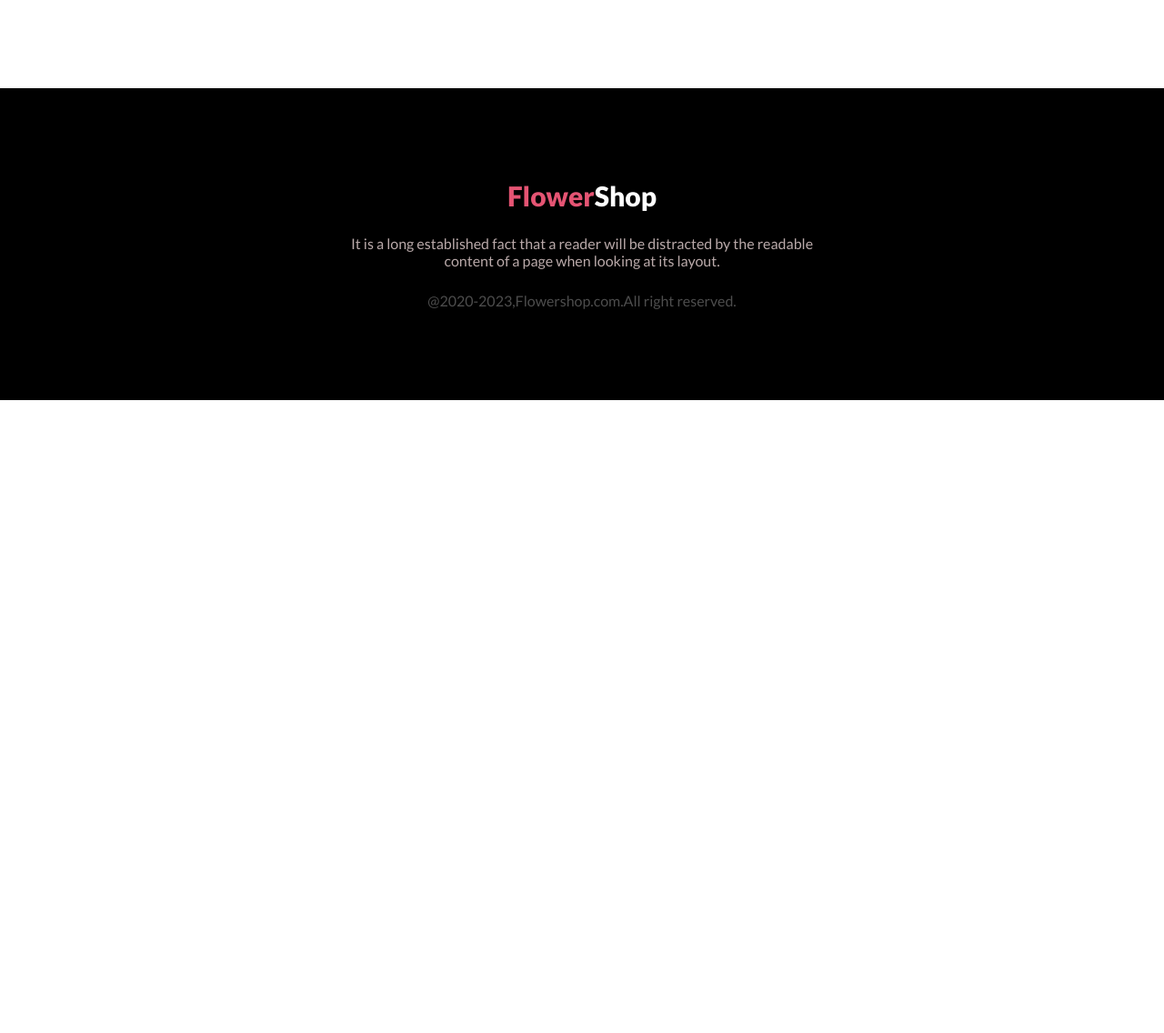
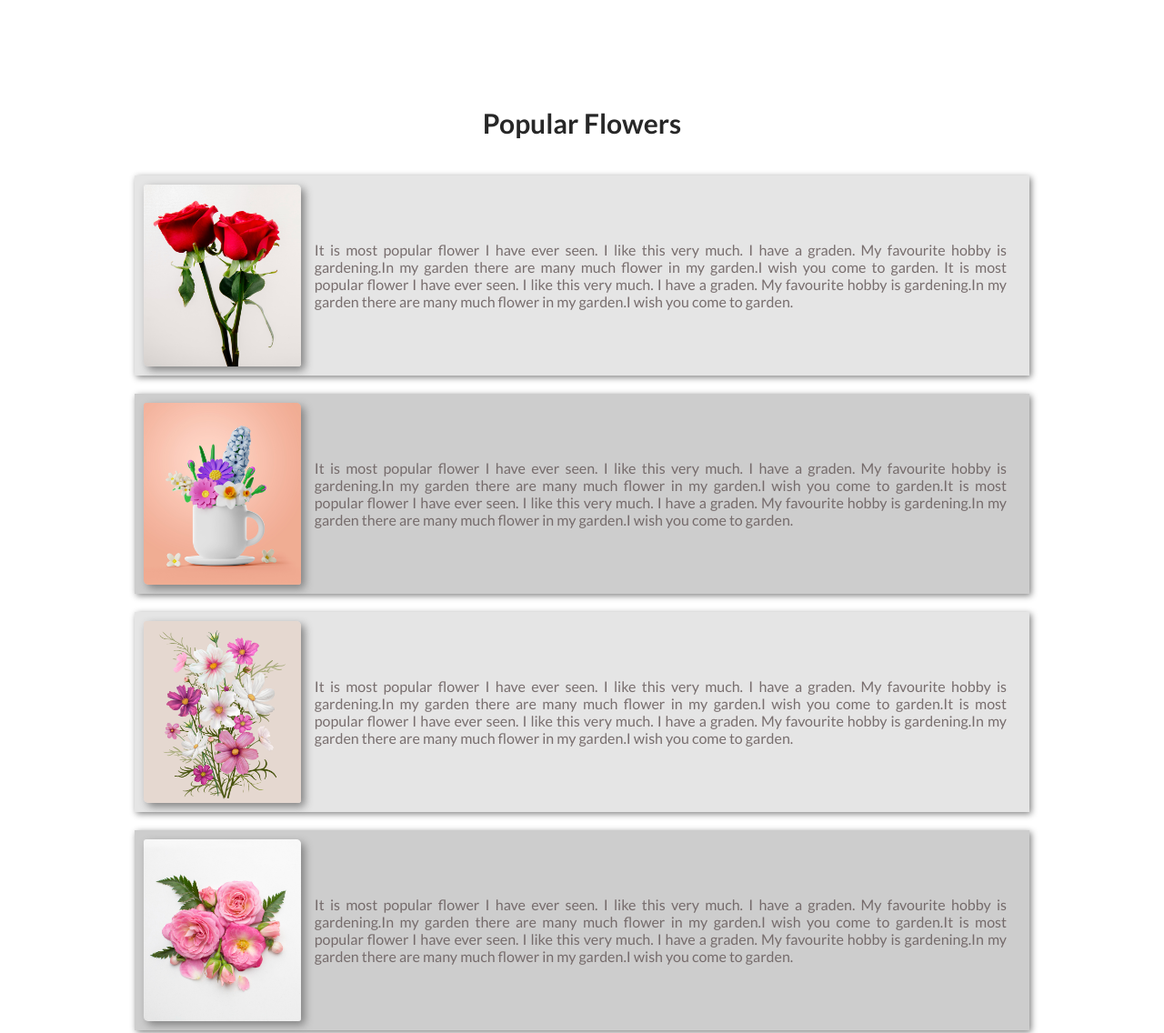
Before and after one commit to jesanotoko/flower-shop-assignment-b8, a plain HTML site: page index.html in a window 1280 px wide. Shown: the part 3672-4808 px from the top of the page at 91% size. Before the commit the page ends 4112 px from the top, so only its background shows below. Drawn offline with Linux system fonts and the light colour scheme.

Commit message:
fullfill the site

```diff
--- a/index.html
+++ b/index.html
@@ -113,6 +113,27 @@
 
 
         </section>
+  <section>
+    <div class="popular-flower">
+        <h1 class="flower-ti">Popular Flowers</h1>
+        <div class="flower1 flw1">
+            <img src="./Flower Asset/Rectangle 6.png" alt="" class="flower-img-png">
+            <p class="flower-des">It is most popular flower I have ever seen. I like this very much. I have a graden. My favourite hobby is gardening.In my garden there are many much flower in my garden.I wish you come to garden. It is most popular flower I have ever seen. I like this very much. I have a graden. My favourite hobby is gardening.In my garden there are many much flower in my garden.I wish you come to garden.</p>
+        </div>
+        <div class="flower1 flw2">
+            <img src="./Flower Asset/Rectangle 5.png" alt="" class="flower-img-png">
+            <p class="flower-des">It is most popular flower I have ever seen. I like this very much. I have a graden. My favourite hobby is gardening.In my garden there are many much flower in my garden.I wish you come to garden.It is most popular flower I have ever seen. I like this very much. I have a graden. My favourite hobby is gardening.In my garden there are many much flower in my garden.I wish you come to garden.</p>
+        </div>
+        <div class="flower1 flw3">
+            <img src="./Flower Asset/Rectangle 4.png" alt="" class="flower-img-png">
+            <p class="flower-des">It is most popular flower I have ever seen. I like this very much. I have a graden. My favourite hobby is gardening.In my garden there are many much flower in my garden.I wish you come to garden.It is most popular flower I have ever seen. I like this very much. I have a graden. My favourite hobby is gardening.In my garden there are many much flower in my garden.I wish you come to garden.</p>
+        </div>
+        <div class="flower1 flw4">
+            <img src="./Flower Asset/Flower 01.png" alt="" class="flower-img-png">
+            <p class="flower-des">It is most popular flower I have ever seen. I like this very much. I have a graden. My favourite hobby is gardening.In my garden there are many much flower in my garden.I wish you come to garden.It is most popular flower I have ever seen. I like this very much. I have a graden. My favourite hobby is gardening.In my garden there are many much flower in my garden.I wish you come to garden.</p>
+        </div>
+    </div>
+  </section>
 
         <footer>
             <div class="footer">
@@ -124,5 +145,6 @@
             </div>
         </footer>
 
+
 </body>
 </html>
--- a/style.css
+++ b/style.css
@@ -178,8 +178,9 @@ span{
 
 input{
     padding: 15px 160px;
-    border-radius: 2px;
+    border-radius: 5px;
     border-style: none;
+    margin-right: 10px;
 }
 .deals{
     text-align: center;
@@ -195,8 +196,60 @@ input{
     background-repeat: no-repeat;
     background-size: cover;
 }
+/* Popular flower section */
 
-/* Footer section */
+.flower-ti{
+  text-align: center;
+
+  padding: 20px 0;
+  font-weight: 700;
+  font-size: 30px;
+  color: #272727;
+}
+.flower-des{
+   text-align: justify;
+   padding: 10px 15px;
+   color: rgba(107, 96, 96, 0.9);
+
+}
+.flower1{
+    display: flex;
+    justify-content: center;
+    align-items: center;
+    padding: 10px 10px;
+    box-sizing: border-box;
+    box-shadow: 2px 2px 7px gray;
+    margin: 20px;
+
+
+}
+.flower-img-png{
+   height: 200px;
+    width: 200px;
+    border-radius: 3px 5px 3px;
+    box-shadow: 4px 4px 10px gray;
+
+}
+
+.popular-flower{
+    width: 80%;
+    margin: 50px auto;
+
+}
+.flw1{
+    background-color: rgba(7, 7, 7, 0.1);
+}
+.flw2{
+    background-color: rgba(7, 7, 7, 0.2);
+}
+.flw3{
+    background-color: rgba(7, 7, 7, 0.1);
+}
+.flw4{
+    background-color: rgba(7, 7, 7, 0.2);
+}
+
+/* Footer flower section */
 .footer-title{
     color: white;
 }
```
